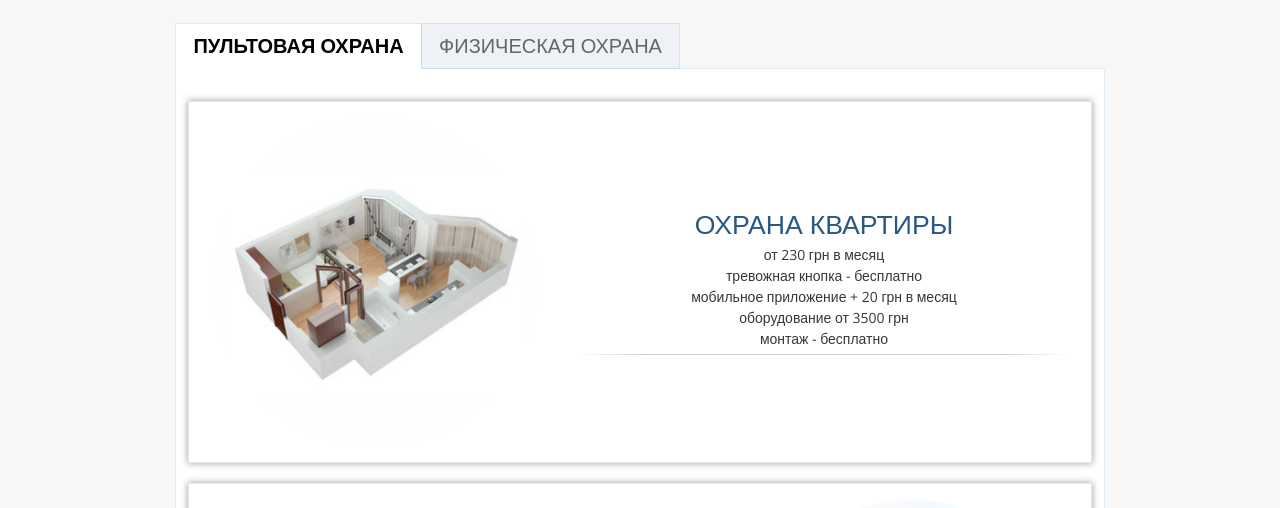
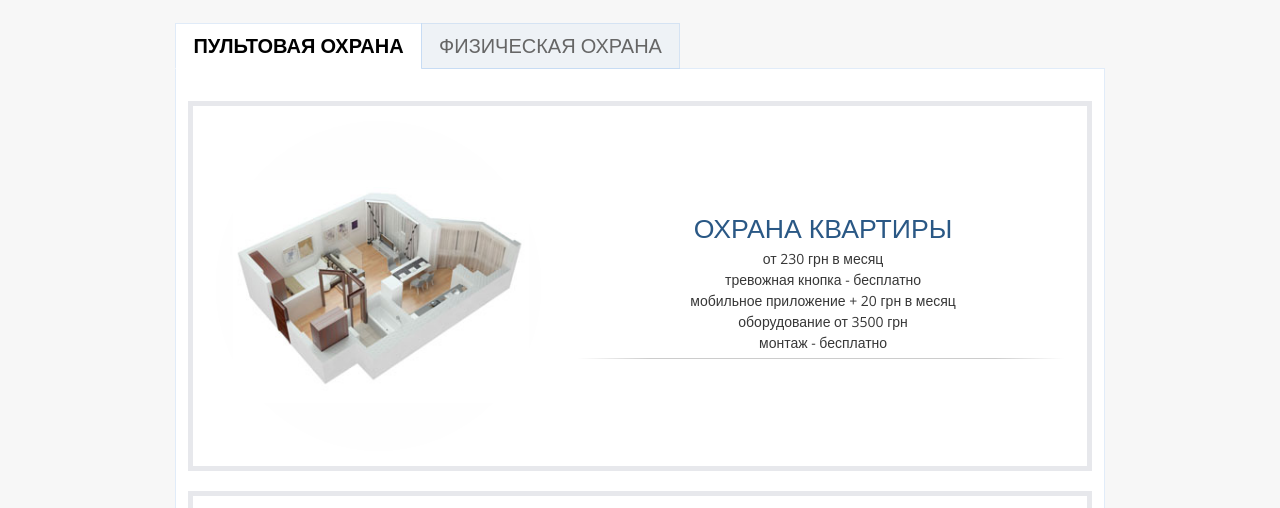
Before and after one commit to pravoporyadok/pravoporyadok.github.io, a plain HTML site: page services.html in a window 1280 px wide. Shown: the part 217-725 px from the top of the page. Drawn offline with nearby package versions, Linux system fonts and the light colour scheme.

Commit message:
Update style.css

```diff
--- a/style.css
+++ b/style.css
@@ -265,12 +265,11 @@ footer {
 .box_services {
   display: flex;
   width: 100%;
-  border: 1px solid #e7e8ec;
+  border: 5px solid #e7e8ec;
   text-align: center;
   margin: 20px 0;
   padding-top: 15px;
   padding-bottom: 15px;
-  box-shadow: 0 0 0 1px rgba(255,255,255,0.6) inset, 0 0 7px rgba(0,0,0,0.4), 0 0 0 rgba(0,0,0,0.33);
   -webkit-transition: box-shadow 0.1s;
   transition: box-shadow 0.1s;
 }
```
